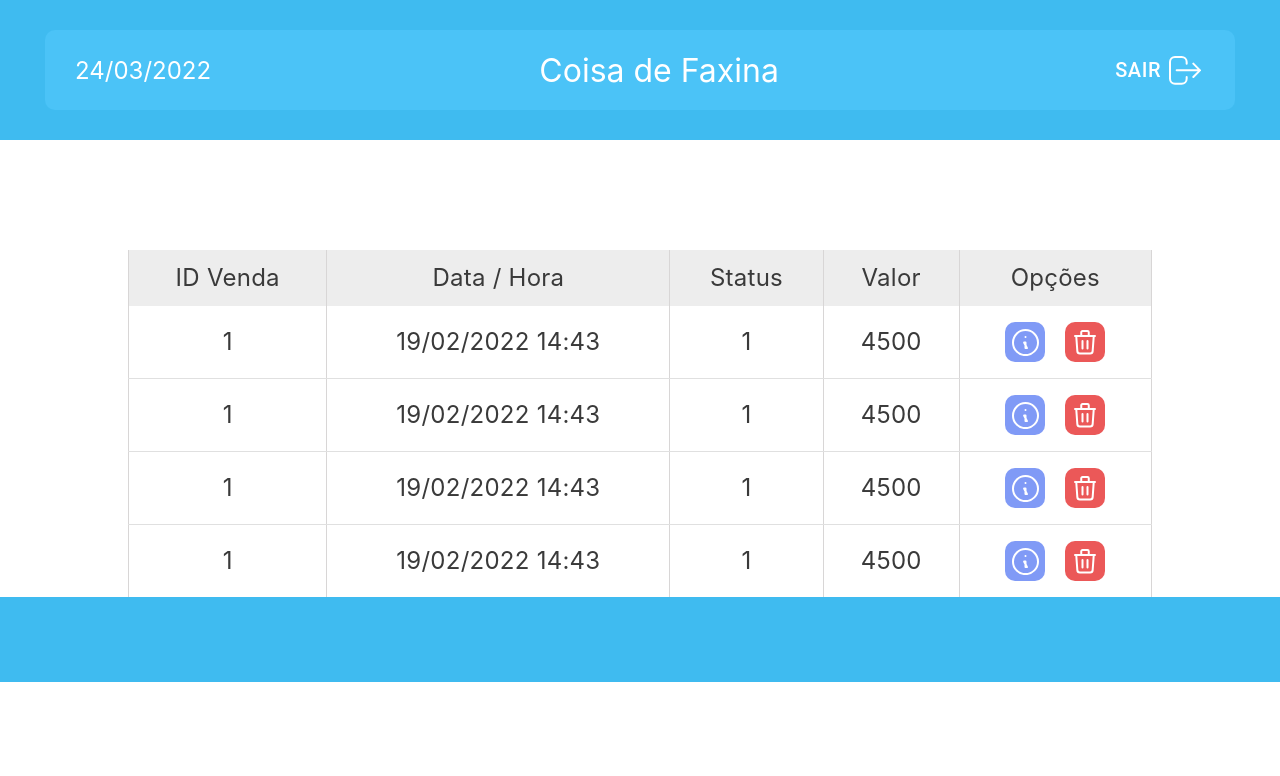
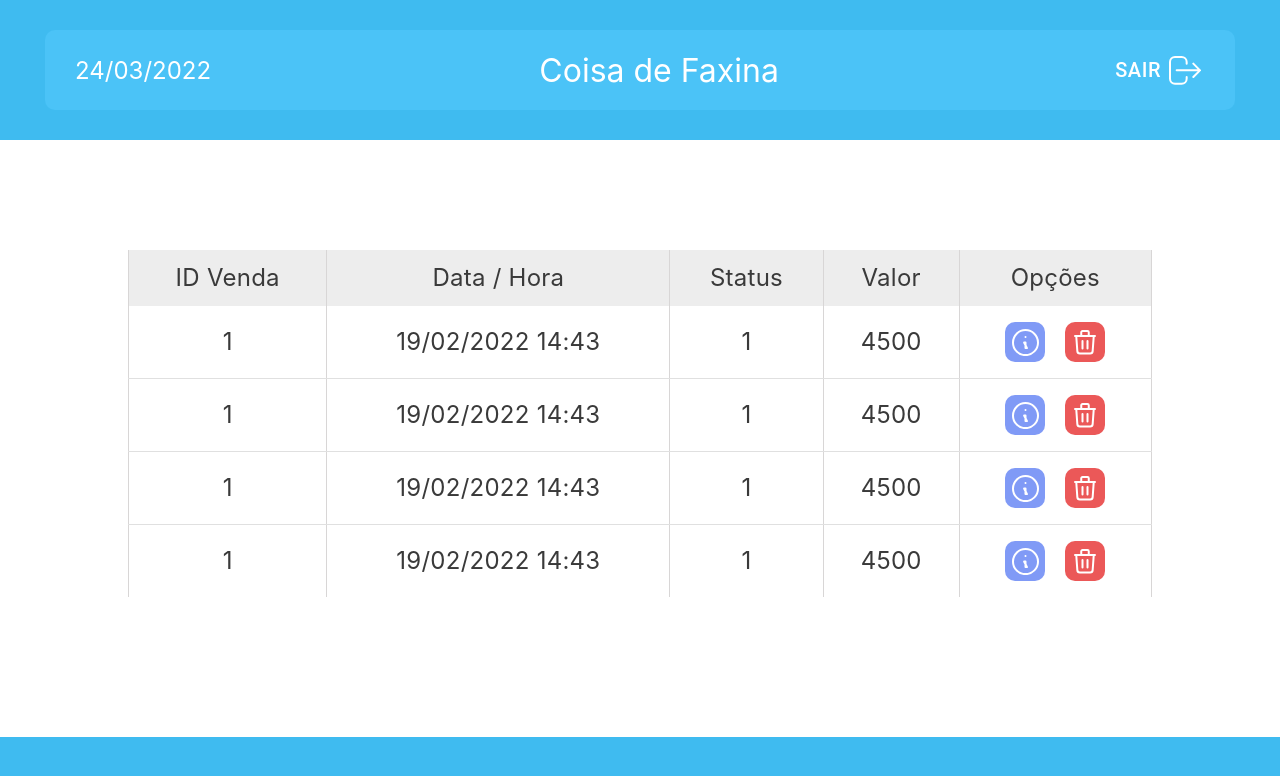
Before and after one commit to GustavoBarcaro/sys-vendas-limpeza, a React (Create React App) app: page / in a window 1280 px wide. Shown: the top 776 px of the page. Built offline with nearby package versions, Linux system fonts and the light colour scheme.

Commit message:
table with footer

```diff
--- a/src/pages/home/index.tsx
+++ b/src/pages/home/index.tsx
@@ -5,13 +5,12 @@ function Home(): JSX.Element {
   return (
     <main
       style={{
-        marginTop: '110px',
+        height: '100%',
         display: 'flex',
-        alignItems: 'center',
         justifyContent: 'center',
       }}
     >
-      <section style={{ width: '80%' }}>
+      <section style={{ width: '80%', marginTop: '110px' }}>
         <Table />
       </section>
     </main>
--- a/src/styles/global.scss
+++ b/src/styles/global.scss
@@ -1,9 +1,13 @@
 html {
   height: 100%;
 }
-
+body {
+  min-height: 100%;
+}
 #root {
   height: 100%;
+  display: flex;
+  flex-direction: column;
 }
 .root {
   --text-primaryu-light: #ffffff;
```
